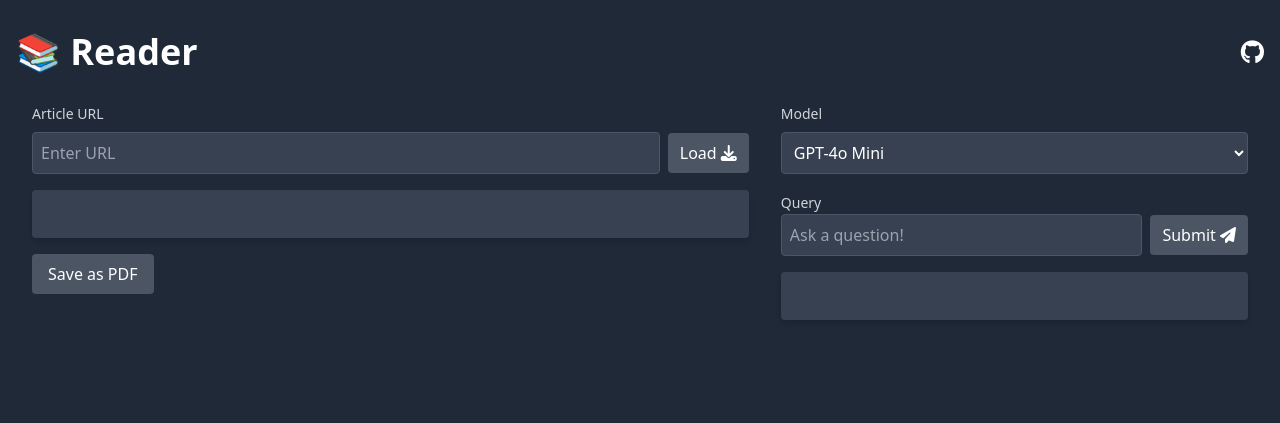
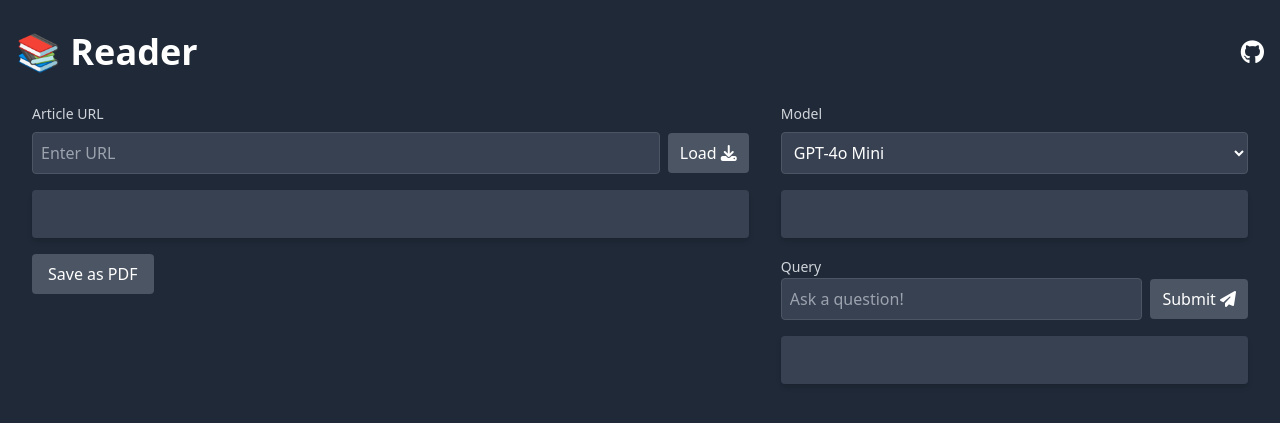
Before and after one commit to francisgreenleaf/Reader, a Flask app: page / in a window 1280 px wide. Shown: the top 423 px of the page. Run offline with Flask 3, Linux system fonts and the light colour scheme; some libraries are stand-ins or nearby versions.

Commit message:
Changed where text summary appears

```diff
--- a/app.py
+++ b/app.py
@@ -157,7 +157,6 @@ def public_files(filename):
 def fetch_article():
     url = request.json['url']
     try:
-        # Use the cached function directly
         content = fetch_and_format_content(url)
         if not content['title'] or not content['content']:
             raise ValueError("Failed to extract meaningful content from the URL")
--- a/static/script.js
+++ b/static/script.js
@@ -4,6 +4,7 @@ async function fetchArticle() {
     const url = document.getElementById('urlInput').value;
     const errorElement = document.getElementById('error');
     const contentElement = document.getElementById('content');
+    const summaryElement = document.getElementById('summary');
     const loadingElement = document.getElementById('loading');
 
     errorElement.textContent = '';
@@ -16,12 +17,15 @@ async function fetchArticle() {
         articleTitle = article.title;
 
         contentElement.innerHTML = `
-            <h2 class="text-2xl font-bold mb-4 text-white">${article.title}</h2>
-            <h3 class="text-xl font-semibold mb-4 text-gray-400">Summary:</h3>
-            <p class="mb-4">${article.summary}</p>
-            <h3 class="text-xl font-semibold mb-4 text-gray-400">Content:</h3>
-            <p>${article.content.replace(/\n/g, '<br>')}</p>
-        `;
+        <h2 class="text-2xl font-bold mb-4 text-white">${article.title}</h2>
+        <h3 class="text-xl font-semibold mb-4 text-gray-400">Content:</h3>
+        <p>${article.content.replace(/\n/g, '<br>')}</p>
+    `;
+
+    summaryElement.innerHTML = `
+        <h3 class="text-xl font-bold mb-2">Summary</h3>
+        <p>${article.summary}</p>
+    `;
     } catch (error) {
         errorElement.textContent = 'Error fetching article: ' + (error.response?.data?.error || error.message);
     } finally {
--- a/templates/index.html
+++ b/templates/index.html
@@ -38,7 +38,7 @@
             </a>
         </div>
 
-        <div class="flex flex-col lg:flex-row gap 4">
+        <div class="flex flex-col lg:flex-row gap 4"> <!-- Left Column -->
             <div class="w-full lg:w-3/5 px-4 mb-4">
                 <label for="urlInput" class="block text-sm font-medium text-gray-300 mb-2">Article URL</label>
                 <div class="flex items-center space-x-2 mb-4">
@@ -62,13 +62,15 @@
                 <button onclick="generatePDF()"
                     class="bg-gray-600 hover:bg-gray-700 text-white px-4 py-2 rounded">Save as PDF</button>
             </div>
-            <div class="w-full lg:w-2/5 px-4">
+            <div class="w-full lg:w-2/5 px-4"> <!-- Right Column -->
                 <label for="modelSelect" class="block text-sm font-medium text-gray-300 mb-2">Model</label>
                 <select id="modelSelect" class="w-full p-2 border rounded bg-gray-700 text-white border-gray-600 mb-4">
                     <option default value="gpt-4o-mini">GPT-4o Mini</option>
                     <option value="gpt-3.5-turbo">GPT-3.5 Turbo</option>
                     <option value="gpt-4o">GPT-4o</option>
                 </select>
+
+                <div id="summary" class="bg-gray-700 p-6 rounded shadow-md mb-4 text-gray-300"></div>
 
                 <label for="queryInput" class="text-sm font-medium text-gray-300">Query</label>
                 <div class="flex items-center space-x-2 mb-4">
```
